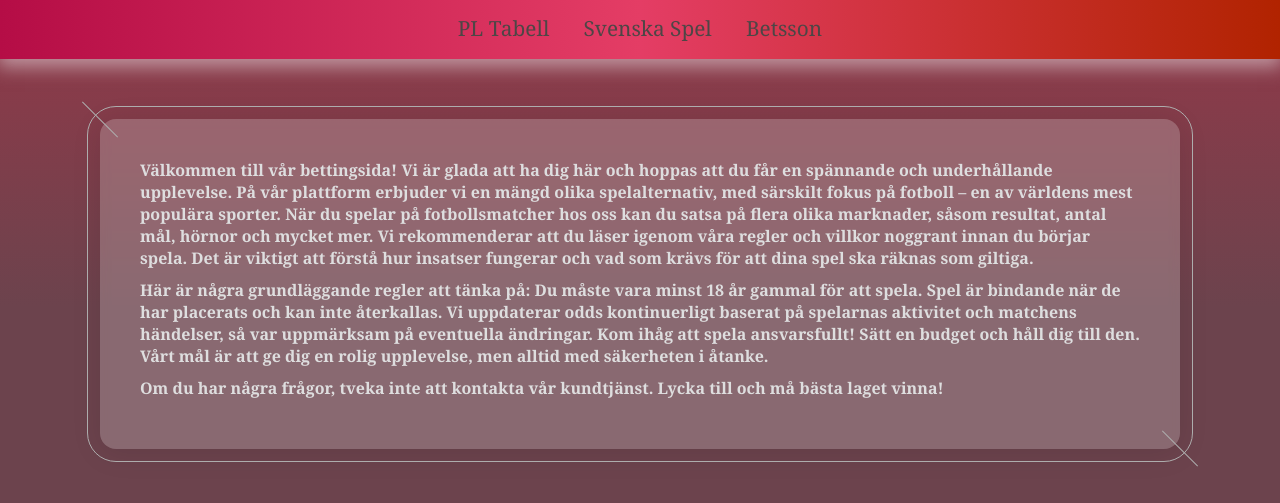
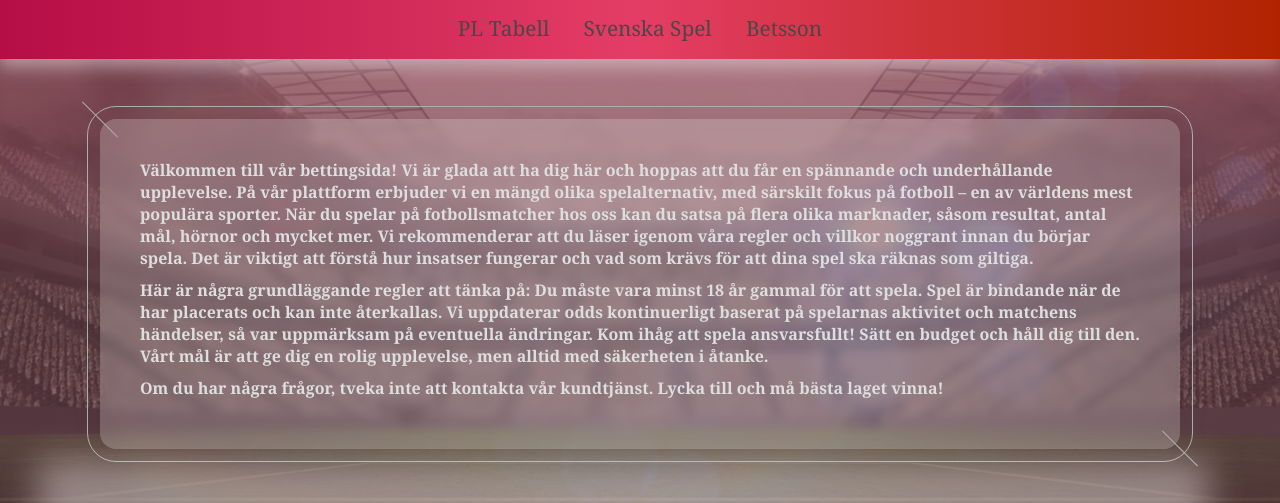
Before and after one commit to OzzoDev/FJSX24Bootcamp, a plain HTML site: page index.html in a window 1280 px wide. Shown: the part 93-596 px from the top of the page. Drawn offline with Linux system fonts and the light colour scheme.

Commit message:
Final touches done

```diff
--- a/styles.css
+++ b/styles.css
@@ -59,6 +59,26 @@ nav {
   color: rgb(180, 178, 178);
   border-bottom: 1px solid rgb(180, 178, 178);
 }
+
+main {
+  position: relative;
+}
+
+main::before {
+  content: "";
+  position: absolute;
+  top: -50px;
+  left: 0;
+  z-index: -1;
+  width: 100%;
+  height: 110%;
+  background: linear-gradient(to bottom, rgba(158, 53, 71, 0.7) 0%, rgba(108, 67, 77, 0.7) 50%), url("bg.jpg");
+  background-attachment: fixed;
+  background-repeat: no-repeat;
+  background-position: center;
+  background-size: cover;
+}
+
 .welcome {
   margin-top: 40px;
   padding: 20px;
@@ -109,18 +129,14 @@ nav {
   top: 40px;
   position: relative;
   width: 100%;
-  outline: 1px solid white;
-  outline-offset: -10px;
 }
 
 .images img {
   display: block;
   width: 100%;
-  /* object-fit: contain; */
 }
 
 .matches {
-  /* position: relative; */
   padding: 10px;
 }
 
@@ -257,6 +273,7 @@ footer::before {
   .nav-list-item {
     display: inline-block;
   }
+
   .nav-list-item:nth-child(n + 2) .nav-link {
     margin-left: 30px;
   }
@@ -271,6 +288,7 @@ footer::before {
     width: min(100%, 1100px);
     height: 300px;
     margin-bottom: 30px;
+    box-shadow: -17px -14px 34px 35px rgba(232, 224, 224, 0.45);
   }
 
   #image1 {
```
Also changed, not shown: bg.jpg (added).
